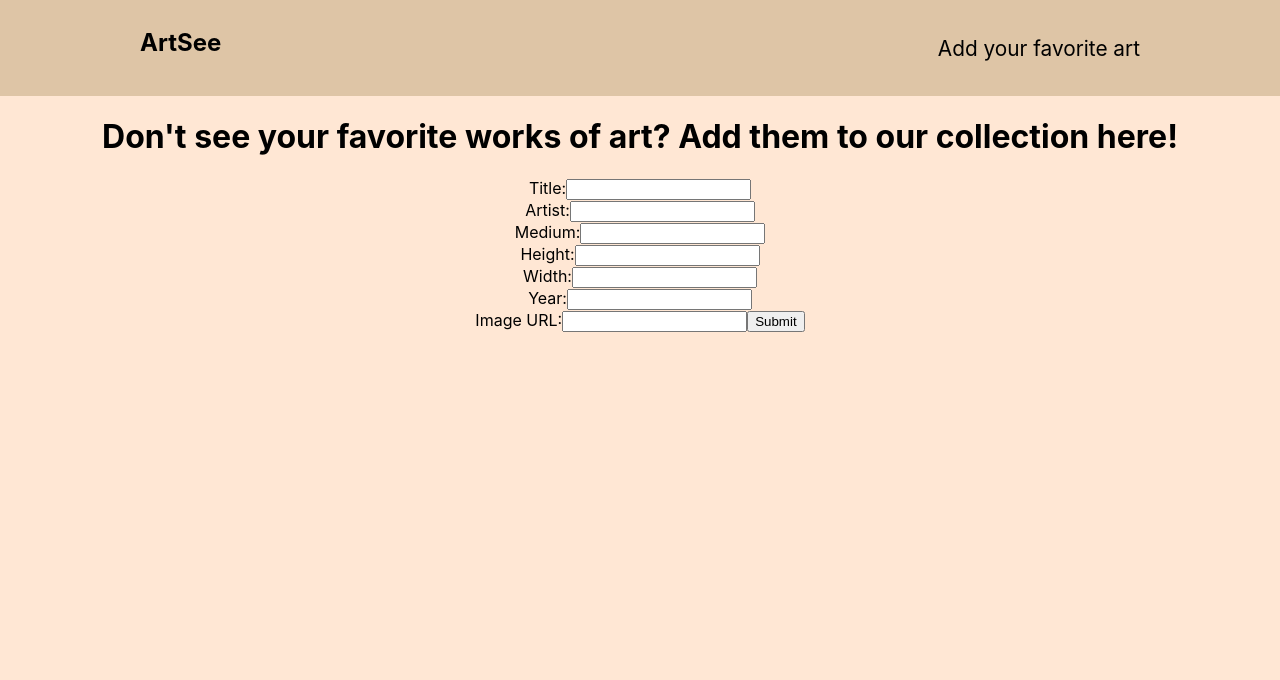
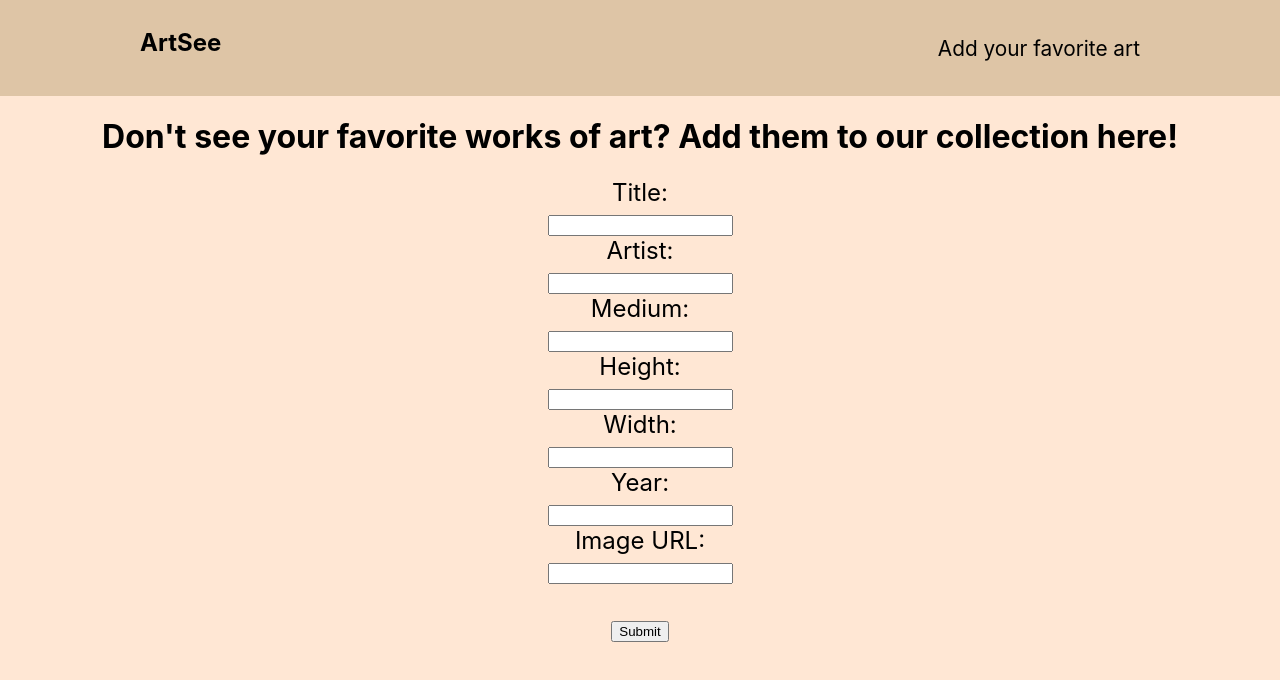
Before and after one commit to pjparham/art-see-frontend, a React (Create React App) app: page /new-piece in a window 1280 px wide. Shown: the top 680 px of the page. Built offline with nearby package versions, Linux system fonts and the light colour scheme; no server answers.

Commit message:
Changed form style and fixed bug when artworks don't have reviews

```diff
--- a/src/AddArtwork/AddArtwork.js
+++ b/src/AddArtwork/AddArtwork.js
@@ -1,4 +1,5 @@
 import React, { useState } from 'react'
+import { Form } from './AddArtworkComponents'
 
 export default function AddArtwork({ artworks, setArtworks }) {
 
@@ -26,7 +27,7 @@ function handleAddArtwork(newArtwork){
 
 function handleSubmit(e){
   e.preventDefault()
-  fetch(`http://localhost:9292/artworks}`, {
+  fetch(`http://localhost:9292/artworks`, {
       method: "POST",
       headers: {
           "Content-Type": "application/json"
@@ -50,24 +51,24 @@ function handleSubmit(e){
   return (
     <>
     <h1>Don't see your favorite works of art? Add them to our collection here!</h1>
-    <form onSubmit={handleSubmit}>
-      <label>Title:</label>
+    <Form onSubmit={handleSubmit}>
+      <label>Title: </label><br/>
       <input type="text" id="name" name="name" value={newPiece.name} onChange={handleChange}/><br/>
-      <label>Artist:</label>
+      <label>Artist: </label><br/>
       <input type="text" id="artist" name="artist" value={newPiece.artist} onChange={handleChange}/><br/>
-      <label>Medium:</label>
+      <label>Medium: </label><br/>
       <input type="text" id="medium" name="medium" value={newPiece.medium} onChange={handleChange}/><br/>
-      <label>Height:</label>
+      <label>Height: </label><br/>
       <input type="text" id="inchHeight" name="inchHeight" value={newPiece.inchHeight} onChange={handleChange}/><br/>
-      <label>Width:</label>
+      <label>Width: </label><br/>
       <input type="text" id="inchWidth" name="inchWidth" value={newPiece.inchWidth} onChange={handleChange}/><br/>
-      <label>Year:</label>
+      <label>Year: </label><br/>
       <input type="text" id="year" name="year" value={newPiece.year} onChange={handleChange}/><br/>
-      <label>Image URL:</label>
-      <input type="text" id="imageUrl" name="imageUrl" value={newPiece.imageUrl} onChange={handleChange}/>
+      <label>Image URL: </label><br/>
+      <input type="text" id="imageUrl" name="imageUrl" value={newPiece.imageUrl} onChange={handleChange}/><br/><br/>
       <input type="submit" value="Submit"/>
 
-    </form>
+    </Form>
     </>
   )
 }
--- /dev/null
+++ b/src/AddArtwork/AddArtworkComponents.js
@@ -0,0 +1,7 @@
+import styled from 'styled-components';
+
+export const Form = styled.form`
+    font-size: 1.5rem;
+    // text-align: left;
+    // margin-left: 2rem;
+`
--- a/src/ArtworkCard/ArtworkCard.js
+++ b/src/ArtworkCard/ArtworkCard.js
@@ -13,7 +13,7 @@ function ArtworkCard({ artwork }){
             <h1>{name}</h1>
             <img src={image_url} alt="artwork iamge"></img>
             <p>{artist} | {year} | {medium} | {inch_height} in. x {inch_width} in.</p>
-            <Link to={`/artworks/${artwork.id}`}>{artwork.reviews.length} {artwork.reviews.length === 1 ? "review" : "reviews"}</Link>
+            <Link to={`/artworks/${artwork.id}`}>{artwork.reviews.length || "0"} {artwork.reviews.length === 1 ? "review" : "reviews"}</Link>
         </ArtContainer>
     )
 }
```
